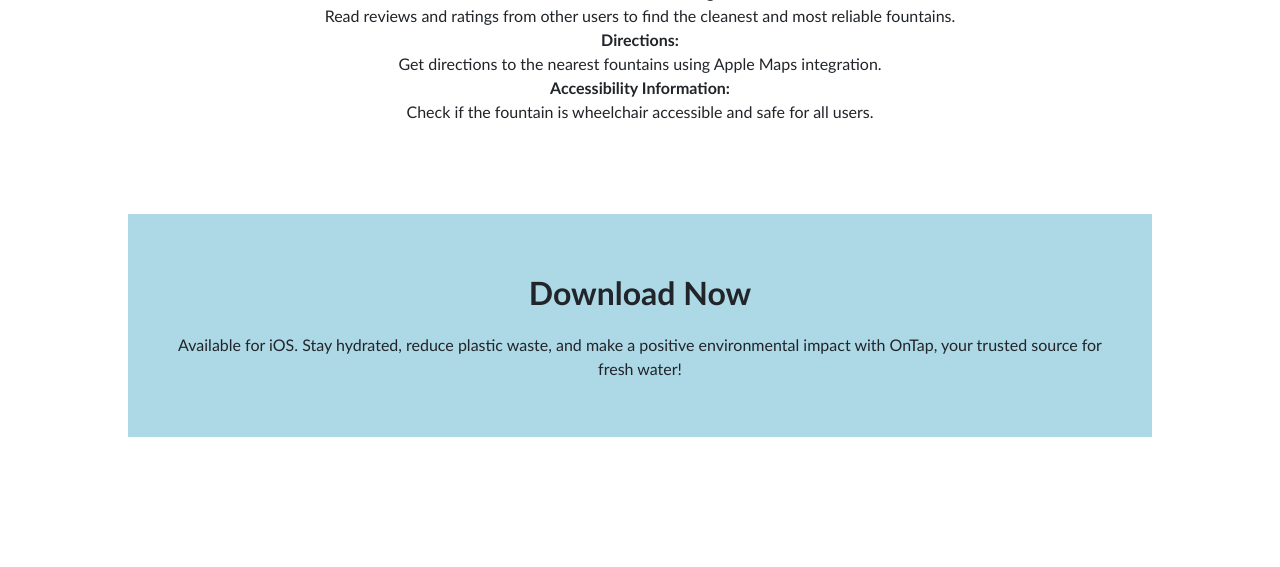
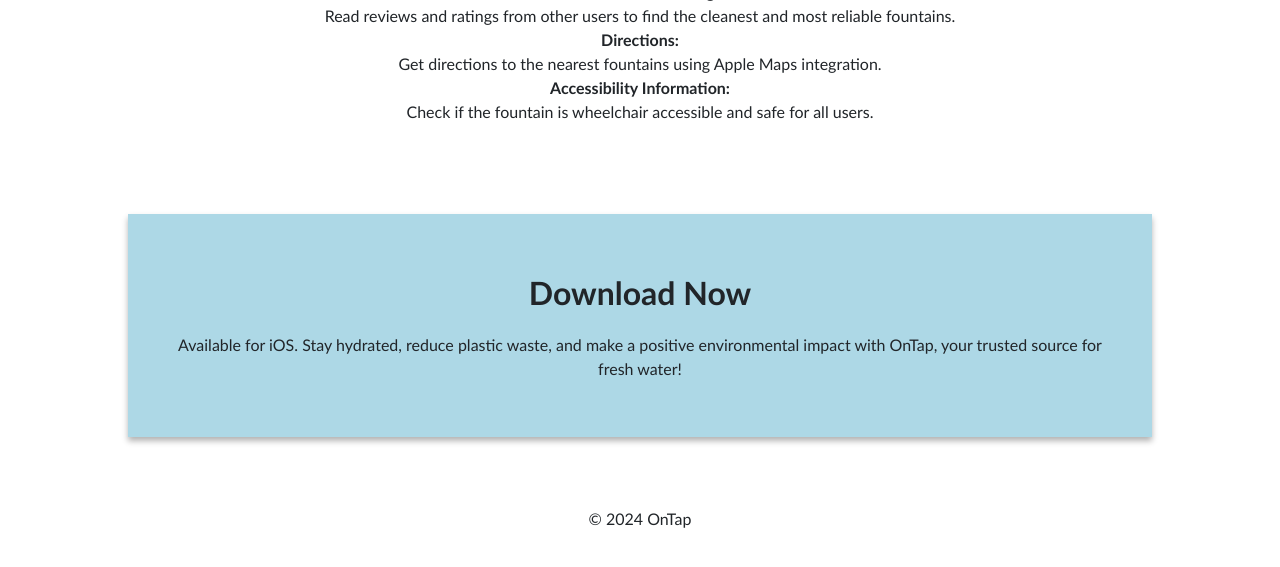
Before and after one commit to precipice11/ontap, a Django app: page / in a window 1280 px wide. Shown: the part 4001-4568 px from the top of the page. Before the commit the page ends 4438 px from the top, so only its background shows below. Run offline with Django 5.2, Linux system fonts and the light colour scheme; some libraries are stand-ins or nearby versions.

Commit message:
add footer

```diff
--- a/ontap/staticweb/static/staticweb/styles.css
+++ b/ontap/staticweb/static/staticweb/styles.css
@@ -80,6 +80,8 @@ a {
     text-align: center;
     max-width: 80%; /* Optional: limit width for better appearance */
     background-color: #ADD8E6;
+    box-shadow: 0 4px 6px rgba(0, 0, 0, 0.3); /* Soft shadow */
+
 }
 
 .img-fluid {
@@ -144,3 +146,11 @@ ul {
 ul li {
     margin-bottom: 10px;
 }
+
+.footer {
+    left: 0;
+    bottom: 0;
+    width: 100%;
+    text-align: center;
+    padding: 20px;
+}
--- a/ontap/staticweb/templates/staticweb/layout.html
+++ b/ontap/staticweb/templates/staticweb/layout.html
@@ -8,6 +8,7 @@
         <link href="{% static 'staticweb/styles.css' %}" rel="stylesheet">
     </head>
     <body>
+        <div class="content">
             <div id="header">
                 <div id="logo">
                     <img src="{% static 'staticweb/images/logo.png' %}" alt="OnTap Logo" class="img-fluid">
@@ -54,5 +55,9 @@
             </div>
             {% block body %}
             {% endblock %}
+        </div>
+        <div class="footer">
+            <p>© 2024 OnTap</p>
+        </div>
     </body>
 </html>
```
Also changed, not shown: ontap/db.sqlite3. Lines whose indentation alone changed are shown as unchanged.
